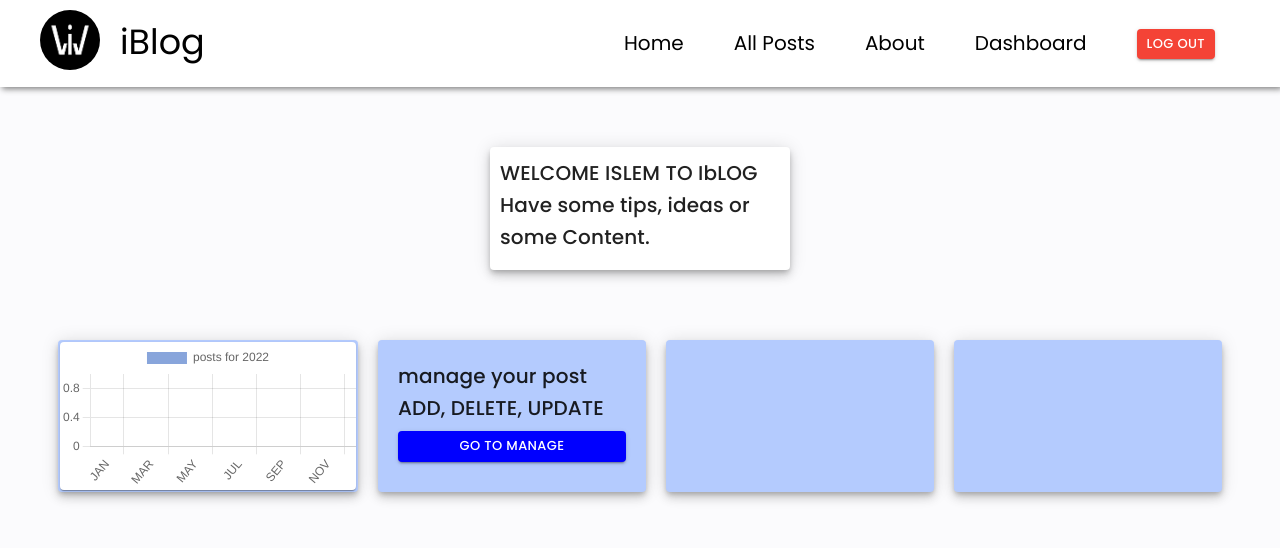
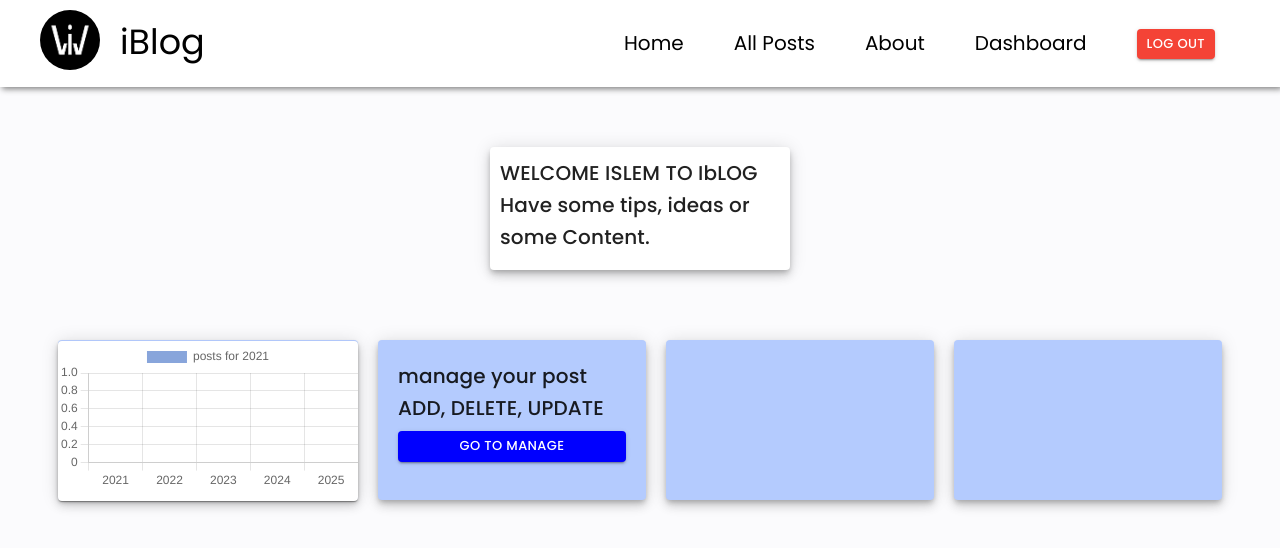
Before and after one commit to islemwilcher/iblog, a React (Create React App) app: page /iblog/dashboard in a window 1280 px wide. Shown: the top 548 px of the page. Built offline with nearby package versions, Linux system fonts and the light colour scheme; sample sign-in values are in the browser's storage.

Commit message:
chart data in 2021

```diff
--- a/src/pages/dashboard/chart/Chart.jsx
+++ b/src/pages/dashboard/chart/Chart.jsx
@@ -1,5 +1,4 @@
 
-import { useEffect } from 'react';
 import { useSelector } from 'react-redux';
 
 import { Bar } from 'react-chartjs-2'
@@ -9,18 +8,19 @@ import { Paper } from '@material-ui/core';
 const Chart = () => {
     const classes = useStyles()
     const { posts } = useSelector((state) => state.posts)
-
+    let numberOfPosts = Object.keys(posts).length
+    console.log(numberOfPosts)
     const data = {
-        labels: ['JAN', 'FEB', 'MAR', 'APR', 'MAY', 'JUN', 'JUL', 'AUG', 'SEP', 'OCT', 'NOV', 'DEC'],
+        labels: ['2021', '2022', '2023', '2024', '2025'],
         datasets: [
             {
-                label: 'posts for 2022',
+                label: 'posts for 2021',
                 data: [
-                    Object.keys(posts).length,//.createdAt commpared with the month
+                    numberOfPosts
                 ],
-                backgroundColor: ['rgb(136, 165, 219)']
+                backgroundColor: ['rgb(136, 165, 219)'],
             }
-        ]
+        ],
     }
     const options ={
         title: {
--- a/src/pages/dashboard/chart/styles.js
+++ b/src/pages/dashboard/chart/styles.js
@@ -2,9 +2,8 @@ import { makeStyles } from '@material-ui/core/styles';
 
 export default makeStyles((theme) => ({
   chart: {
-      width: {
           width: '300px',
-          padding: '10px',
-      },
-  }
+          height: '160px',
+
+  },
 }));
--- a/src/pages/dashboard/styles.js
+++ b/src/pages/dashboard/styles.js
@@ -13,10 +13,13 @@ export default makeStyles((theme) => ({
       padding: '20px',
   },
   chart: {
+      display: 'flex',
+      justifyContent: 'center',
       backgroundColor: '#B4CBFE',
       width: '300px',
+      height: '160px',
       margin: '10px',
-      padding: '2px',
+      padding: '1px',
   },
   welcomegrid: {
       width: '100%',
```
